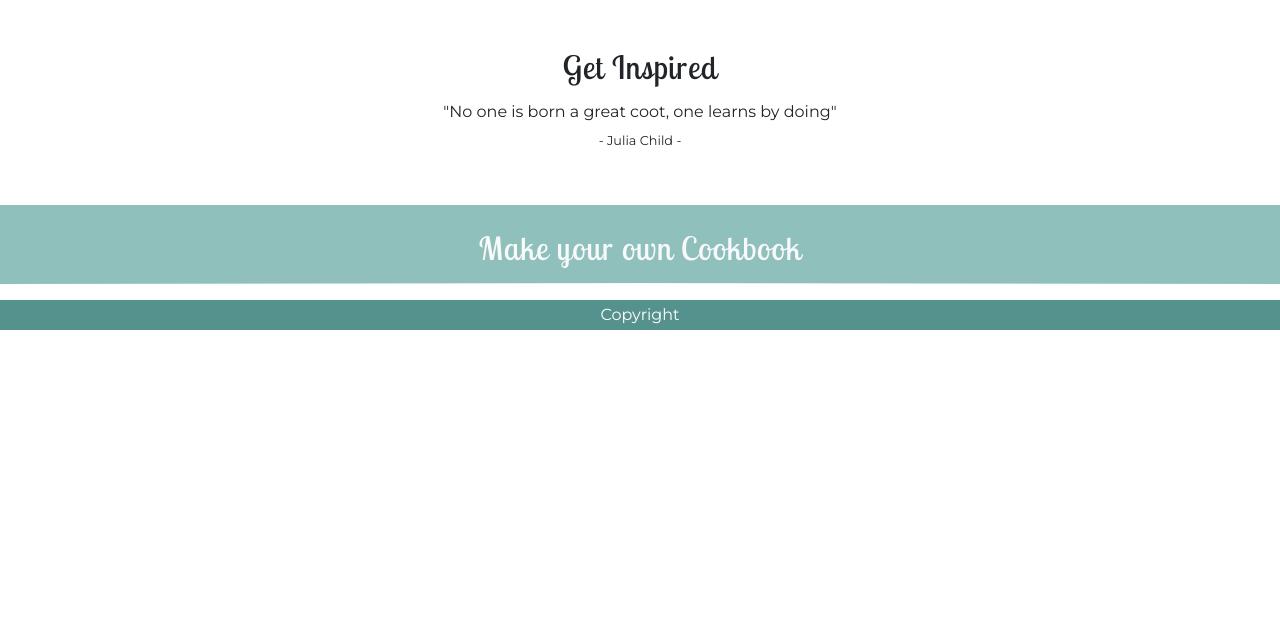
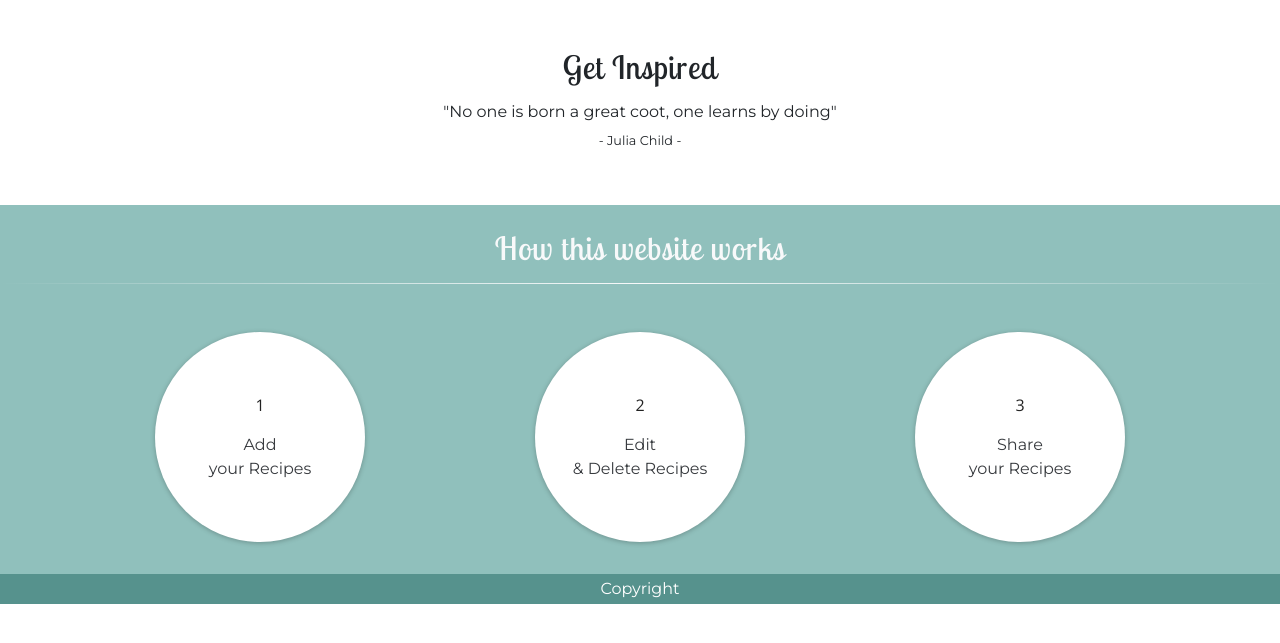
Before and after one commit to Camila-Ribeiro/My-Cookbook_Milestone-Project, a Flask app: template templates/index.html in a window 1280 px wide. Shown: the part 56-699 px from the top of the page. Run offline with Flask 2, Linux system fonts and the light colour scheme; the template is opened without the code that fills it, so the values that code supplies are empty; some libraries are stand-ins or nearby versions.

```diff
--- a/templates/index.html
+++ b/templates/index.html
@@ -1,5 +1,6 @@
 {% include 'base.html' %} {% include 'includes/_nav.html' %} {% block content %}
 
+<!-- GET INSPIRED SECTION-->
 <div class="container mt-3">
   <section class="mb-5">
     <h1 class="mt-5 mb-3 text-center">Get Inspired</h1>
@@ -21,12 +22,17 @@
     </div>
   </section>
 </div>
+
+
+{% if 'username' in session %}
+
+<!-- FOR USERS LOGGED IN -->
 <div class="container-circles">
   <section class="own-cookbook">
     <h2 class="text-center pt-4">Make your own Cookbook</h2>
     <hr />
 
-    {% if 'username' in session %}
+
     <!-- https://codepen.io/cbracco/pen/qnduh -->
     <div class="container">
       <div class="row">
@@ -59,9 +65,62 @@
         </div>
       </div>
     </div>
-    {% endif %}
+
   </section>
 </div>
+
+{% else %}
+
+<!-- FOR USERS NOT LOGGED IN -->
+<div class="container-circles">
+  <section class="own-cookbook">
+    <h2 class="text-center pt-4">How this website works</h2>
+    <hr />
+
+
+    <!-- https://codepen.io/cbracco/pen/qnduh -->
+    <div class="container">
+      <div class="row">
+        <div class="col-4">
+          <div class="circle">
+            <div class="circle__inner">
+              <div class="circle__wrapper">
+                <div class="circle__content">
+                  <p>1</p>
+                  <a class="color_text" href="{{url_for('add_recipes')}}">Add<br />your Recipes</a> </div>
+              </div>
+            </div>
+          </div>
+        </div>
+        <div class="col-4">
+          <div class="circle">
+            <div class="circle__inner">
+              <div class="circle__wrapper">
+                <div class="circle__content">
+                  <p>2</p>
+                  <a class="color_text" href="#">Edit<br/>& Delete Recipes</a> </div>
+              </div>
+            </div>
+          </div>
+        </div>
+        <div class="col-4">
+          <div class="circle">
+            <div class="circle__inner">
+              <div class="circle__wrapper">
+                <div class="circle__content">
+                  <p>3</p>
+                  <a class="color_text" href="#">Share<br/>your Recipes</a> </div>
+              </div>
+            </div>
+          </div>
+        </div>
+      </div>
+    </div>
+
+  </section>
+</div>
+
+{% endif %}
 
 <!-- FOOTER -->
 {% include 'includes/_footer.html' %}
```
Also changed, not shown: templates/my-recipes.html (+8 -5 lines).
